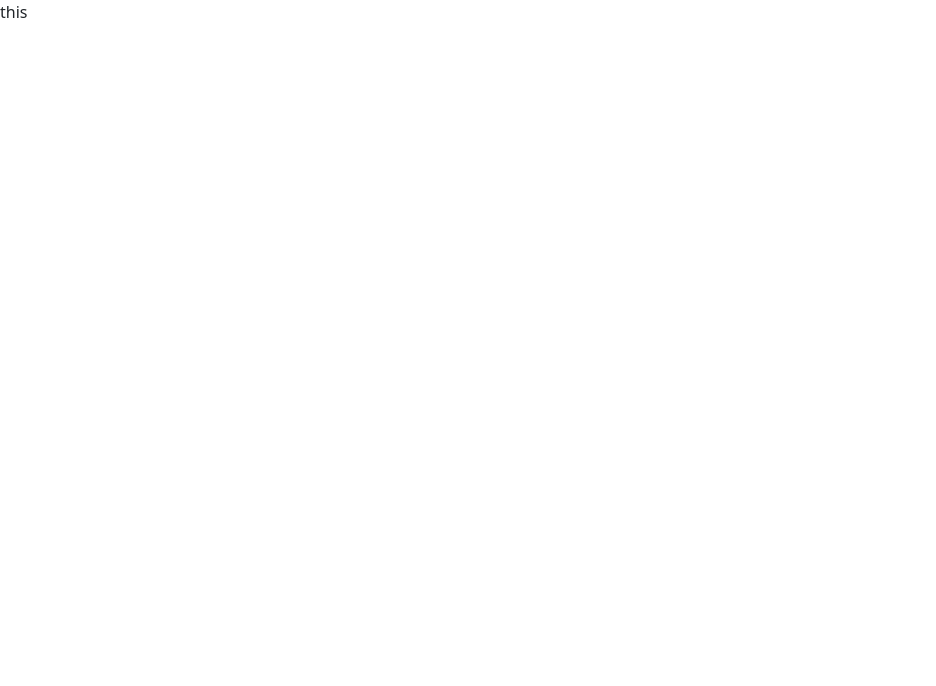
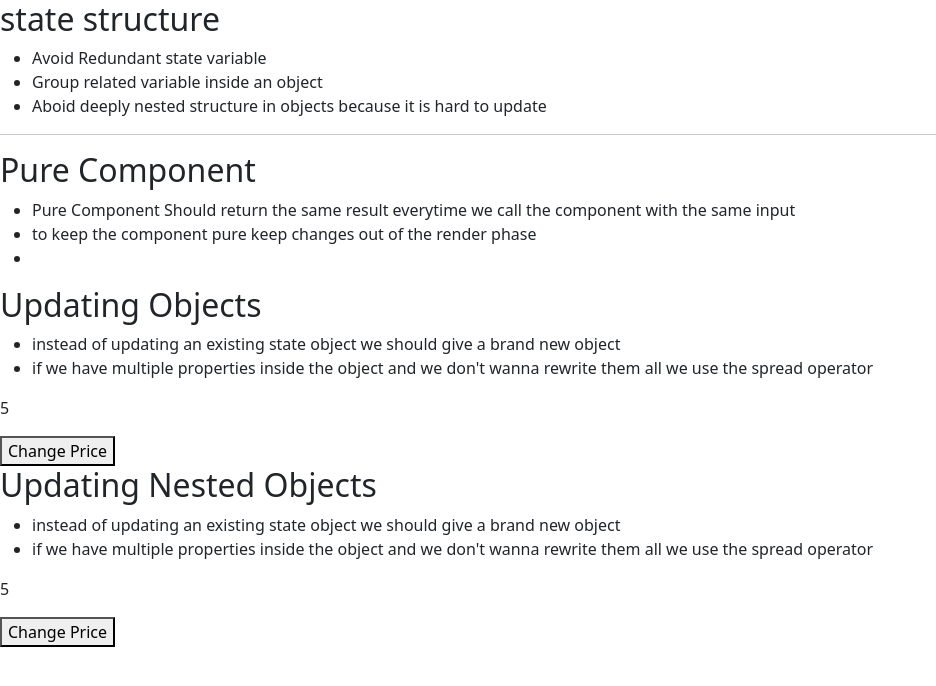
Before and after one commit to Hamza-Noah/Geek-Lab, a React (Vite) app: page / in a window 1280 px wide. Shown: the top 686 px of the page, without its empty margins (0-936 px from the left). Built offline with nearby package versions, Linux system fonts and the light colour scheme.

Commit message:
adding the lessons has been understod

```diff
--- a/src/App.tsx
+++ b/src/App.tsx
@@ -1,9 +1,107 @@
 import { useState } from "react";
 
 export default function App() {
+  const [drink, setDrink] = useState({
+    title: "Americano",
+    price: 5,
+  });
+
+  const [customer, setCustomer] = useState({
+    name: "John",
+    address: {
+      city: "san fransico",
+      zipCode: 94111,
+    },
+  });
+
+  const handleClick = () => {
+    setCustomer({
+      ...customer,
+      address: {
+        ...customer.address,
+        zipCode: 94112,
+      },
+    });
+  };
+
   return (
     <>
-      <div>this</div>
+      <div>
+        <h2>state structure</h2>
+
+        <ul>
+          <li>Avoid Redundant state variable</li>
+          <li>Group related variable inside an object</li>
+          <li>
+            Aboid deeply nested structure in objects because it is hard to
+            update
+          </li>
+        </ul>
+      </div>
+      <hr />
+      <div>
+        <h2>Pure Component</h2>
+        <ul>
+          <li>
+            Pure Component Should return the same result everytime we call the
+            component with the same input
+          </li>
+          <li>
+            to keep the component pure keep changes out of the render phase
+          </li>
+          <li></li>
+        </ul>
+      </div>
+      <div>
+        <h2>Updating Objects</h2>
+        <ul>
+          <li>
+            instead of updating an existing state object we should give a brand
+            new object
+          </li>
+          <li>
+            if we have multiple properties inside the object and we don't wanna
+            rewrite them all we use the spread operator
+          </li>
+        </ul>
+
+        <p>{drink.price}</p>
+        <button
+          onClick={() => {
+            setDrink({
+              ...drink,
+              price: 6,
+            });
+          }}
+        >
+          Change Price
+        </button>
+      </div>
+      <div>
+        <h2>Updating Nested Objects</h2>
+        <ul>
+          <li>
+            instead of updating an existing state object we should give a brand
+            new object
+          </li>
+          <li>
+            if we have multiple properties inside the object and we don't wanna
+            rewrite them all we use the spread operator
+          </li>
+        </ul>
+
+        <p>{drink.price}</p>
+        <button
+          onClick={() => {
+            setDrink({
+              ...drink,
+              price: 6,
+            });
+          }}
+        >
+          Change Price
+        </button>
+      </div>
     </>
   );
 }
```
